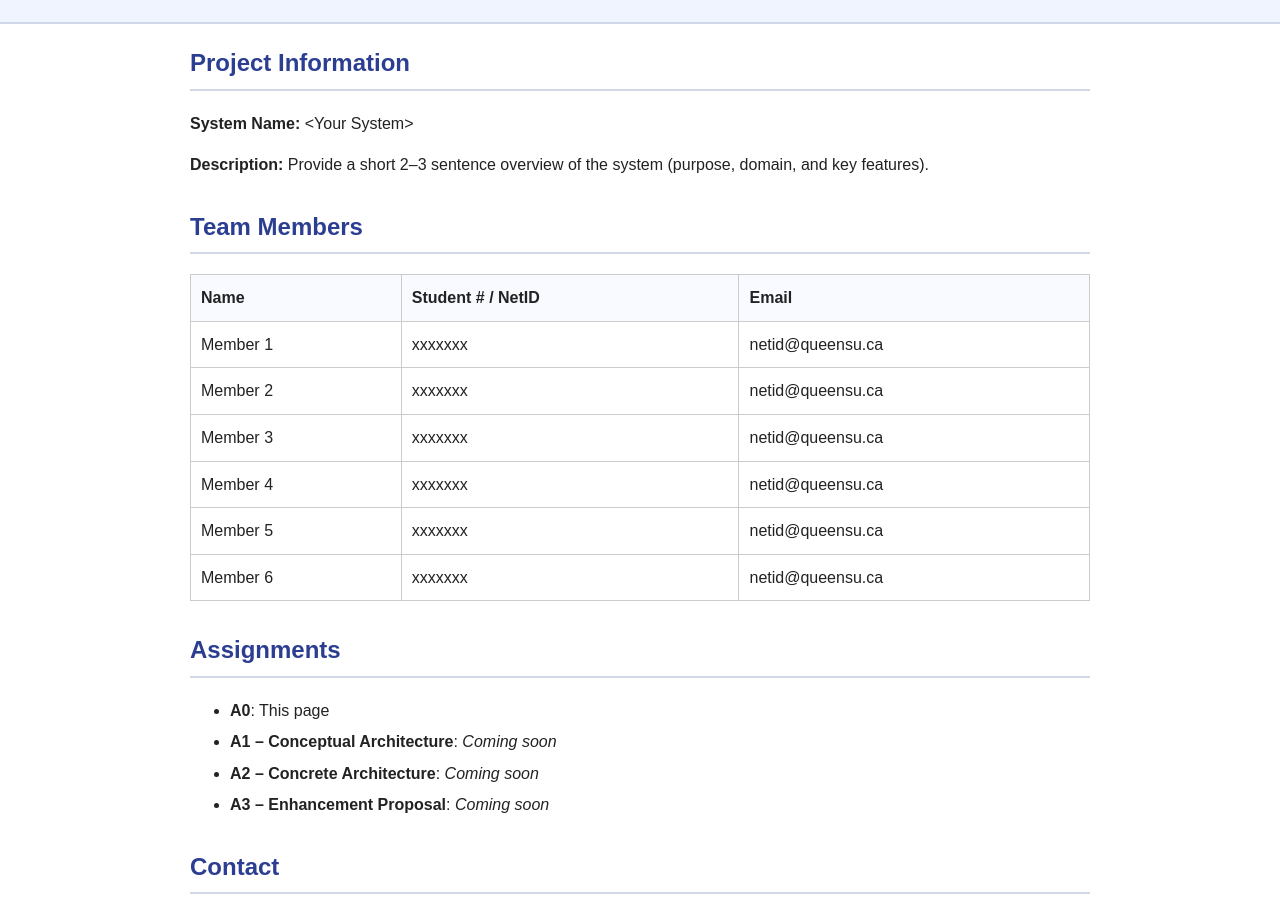
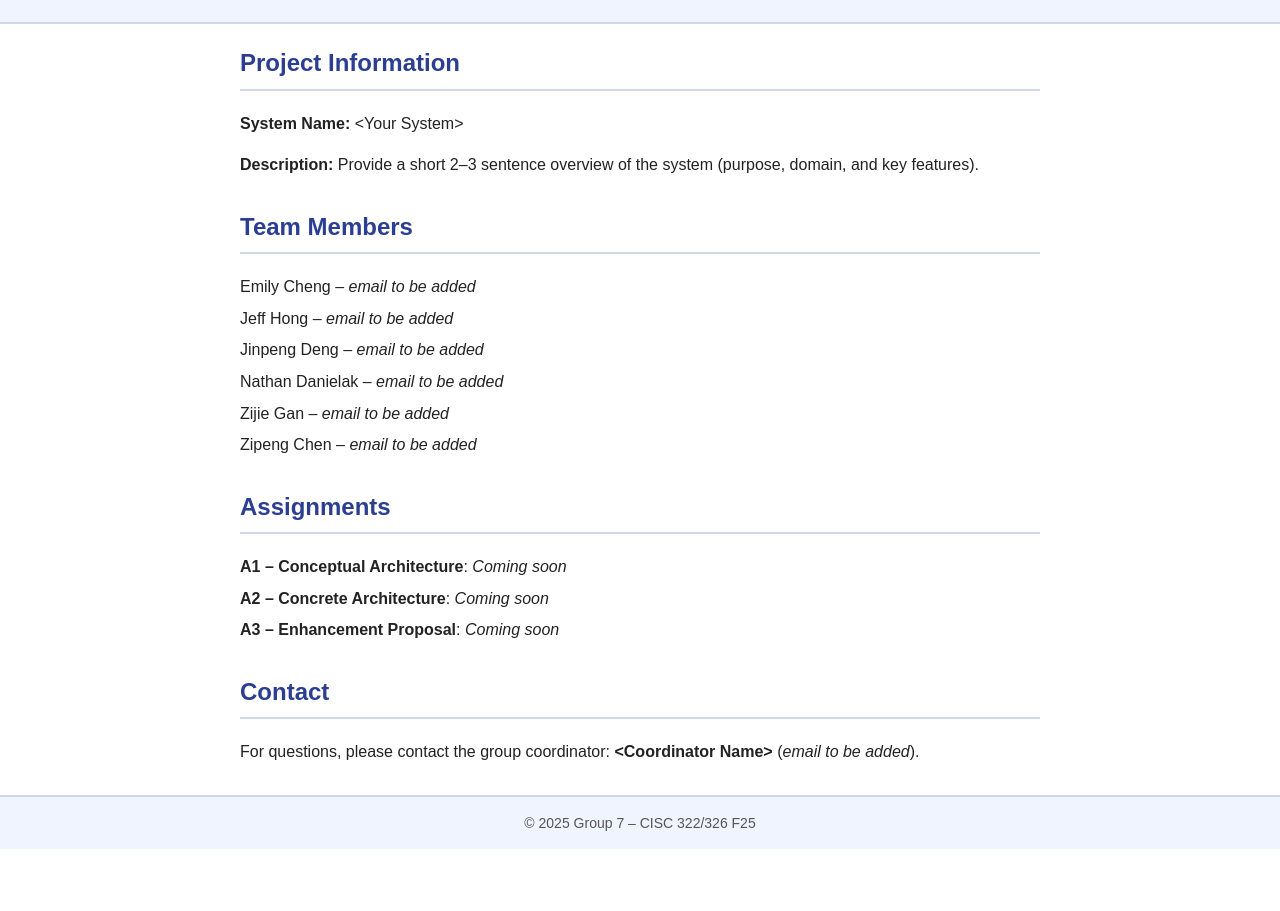
Before and after one commit to zijiegan/cisc322, a plain HTML site: page index.html in a window 1280 px wide. Shown: the part 98-1009 px from the top of the page. After the commit the page ends 947 px from the top, so only its background shows below. Drawn offline with Linux system fonts and the light colour scheme.

Commit message:
Update index.html

```diff
--- a/index.html
+++ b/index.html
@@ -3,7 +3,7 @@
 <head>
   <meta charset="utf-8" />
   <meta name="viewport" content="width=device-width, initial-scale=1" />
-  <title>Team Name – CISC 322/326 F25 | A0 Team Web Page</title>
+  <title>Group 7 – CISC 322/326 F25 | A0 Team Web Page</title>
   <style>
     body {
       font-family: Arial, sans-serif;
@@ -21,20 +21,17 @@
     }
     header h1 { margin: 0; font-size: 28px; }
     header p { margin: 5px 0; color: #555; }
-    main { max-width: 900px; margin: 20px auto; padding: 0 20px; }
+    main { max-width: 800px; margin: 20px auto; padding: 0 20px; }
     section { margin-bottom: 30px; }
     h2 { border-bottom: 2px solid #d0d7e6; padding-bottom: 6px; color: #2c3e91; }
-    table { width: 100%; border-collapse: collapse; margin-top: 10px; }
-    th, td { padding: 10px; border: 1px solid #ccc; text-align: left; }
-    th { background: #f8faff; }
-    ul { margin-top: 10px; }
+    ul { margin-top: 10px; list-style: none; padding-left: 0; }
     ul li { margin: 6px 0; }
     footer { text-align: center; padding: 15px; background: #f0f4ff; color: #555; font-size: 14px; border-top: 2px solid #d0d7e6; }
   </style>
 </head>
 <body>
   <header>
-    <h1>Team Name – A0 Team Web Page</h1>
+    <h1>Group 7 – Team Web Page</h1>
     <p>CISC 322/326 F25 · Queen's University</p>
   </header>
 
@@ -47,25 +44,19 @@
 
     <section id="team">
       <h2>Team Members</h2>
-      <table>
-        <thead>
-          <tr><th>Name</th><th>Student # / NetID</th><th>Email</th></tr>
-        </thead>
-        <tbody>
-          <tr><td>Member 1</td><td>xxxxxxx</td><td>netid@queensu.ca</td></tr>
-          <tr><td>Member 2</td><td>xxxxxxx</td><td>netid@queensu.ca</td></tr>
-          <tr><td>Member 3</td><td>xxxxxxx</td><td>netid@queensu.ca</td></tr>
-          <tr><td>Member 4</td><td>xxxxxxx</td><td>netid@queensu.ca</td></tr>
-          <tr><td>Member 5</td><td>xxxxxxx</td><td>netid@queensu.ca</td></tr>
-          <tr><td>Member 6</td><td>xxxxxxx</td><td>netid@queensu.ca</td></tr>
-        </tbody>
-      </table>
+      <ul>
+        <li>Emily Cheng – <em>email to be added</em></li>
+        <li>Jeff Hong – <em>email to be added</em></li>
+        <li>Jinpeng Deng – <em>email to be added</em></li>
+        <li>Nathan Danielak – <em>email to be added</em></li>
+        <li>Zijie Gan – <em>email to be added</em></li>
+        <li>Zipeng Chen – <em>email to be added</em></li>
+      </ul>
     </section>
 
     <section id="assignments">
       <h2>Assignments</h2>
       <ul>
-        <li><strong>A0</strong>: This page</li>
         <li><strong>A1 – Conceptual Architecture</strong>: <em>Coming soon</em></li>
         <li><strong>A2 – Concrete Architecture</strong>: <em>Coming soon</em></li>
         <li><strong>A3 – Enhancement Proposal</strong>: <em>Coming soon</em></li>
@@ -74,12 +65,12 @@
 
     <section id="contact">
       <h2>Contact</h2>
-      <p>For questions, please contact: <strong>team email / coordinator</strong> (netid@queensu.ca)</p>
+      <p>For questions, please contact the group coordinator: <strong>&lt;Coordinator Name&gt;</strong> (<em>email to be added</em>).</p>
     </section>
   </main>
 
   <footer>
-    © <span id="year"></span> Team Name – CISC 322/326 F25
+    © <span id="year"></span> Group 7 – CISC 322/326 F25
   </footer>
 
   <script>
```
